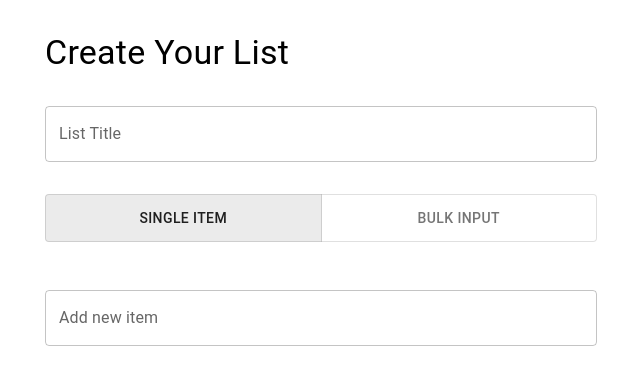
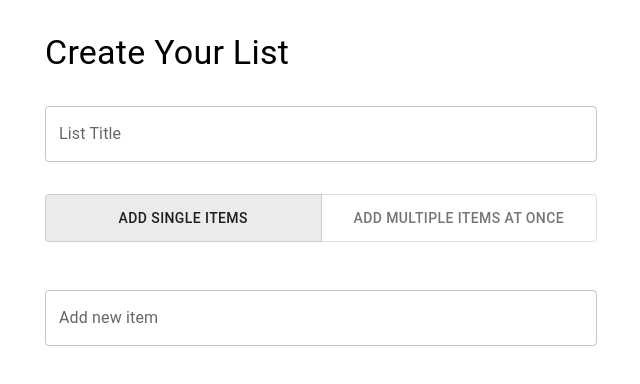
Before and after one commit to Meyer-For-Hire/list-jiggler, a Next.js app: page /create in a window 1280 px wide. Shown: the top 384 px of the page, without its empty margins (319-959 px from the left). Built offline with nearby package versions, Linux system fonts and the light colour scheme.

Commit message:
Tweak the words a bit

```diff
--- a/app/create/page.tsx
+++ b/app/create/page.tsx
@@ -124,10 +124,10 @@ export default function CreateList() {
           fullWidth
         >
           <ToggleButton value="single" aria-label="single item">
-            Single Item
+            Add Single Items
           </ToggleButton>
           <ToggleButton value="bulk" aria-label="bulk input">
-            Bulk Input
+            Add Multiple Items at Once
           </ToggleButton>
         </ToggleButtonGroup>
 
```
